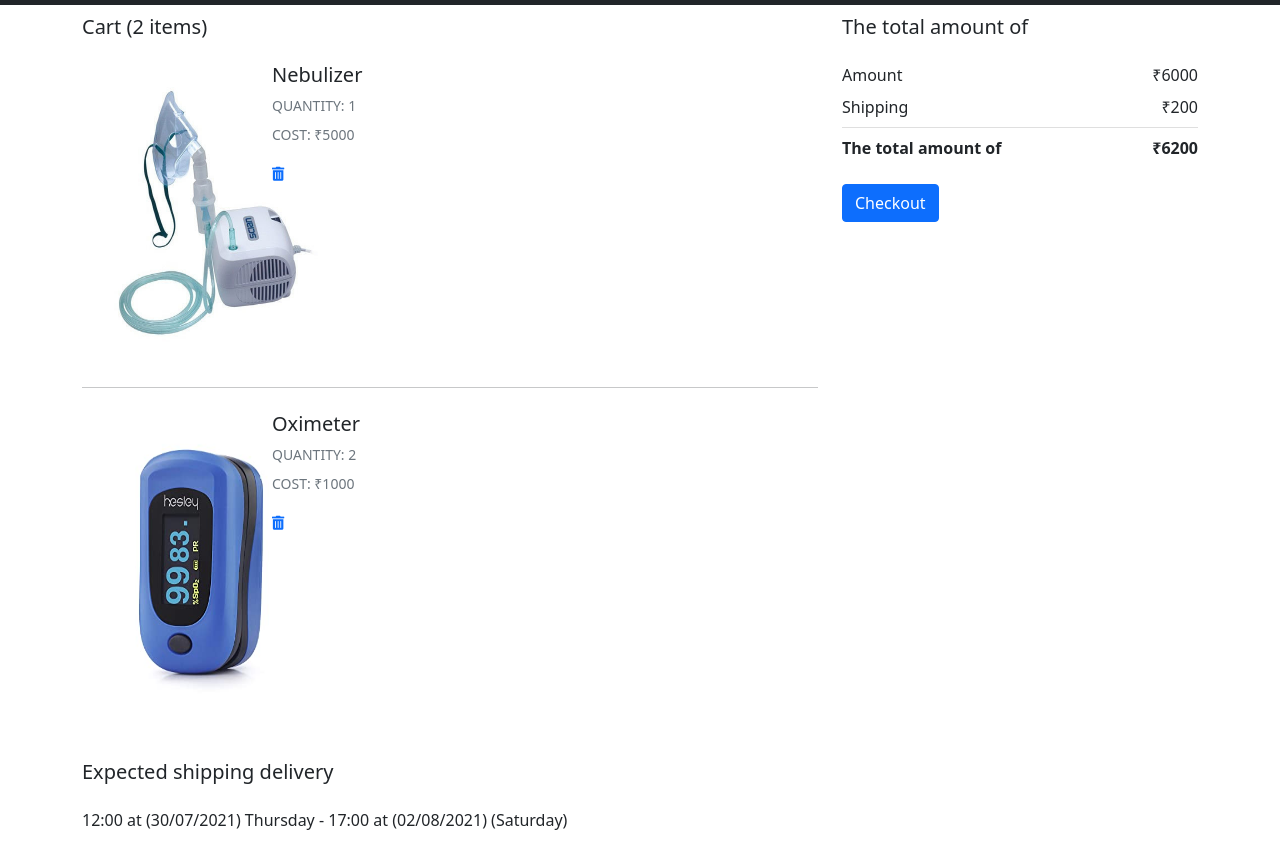
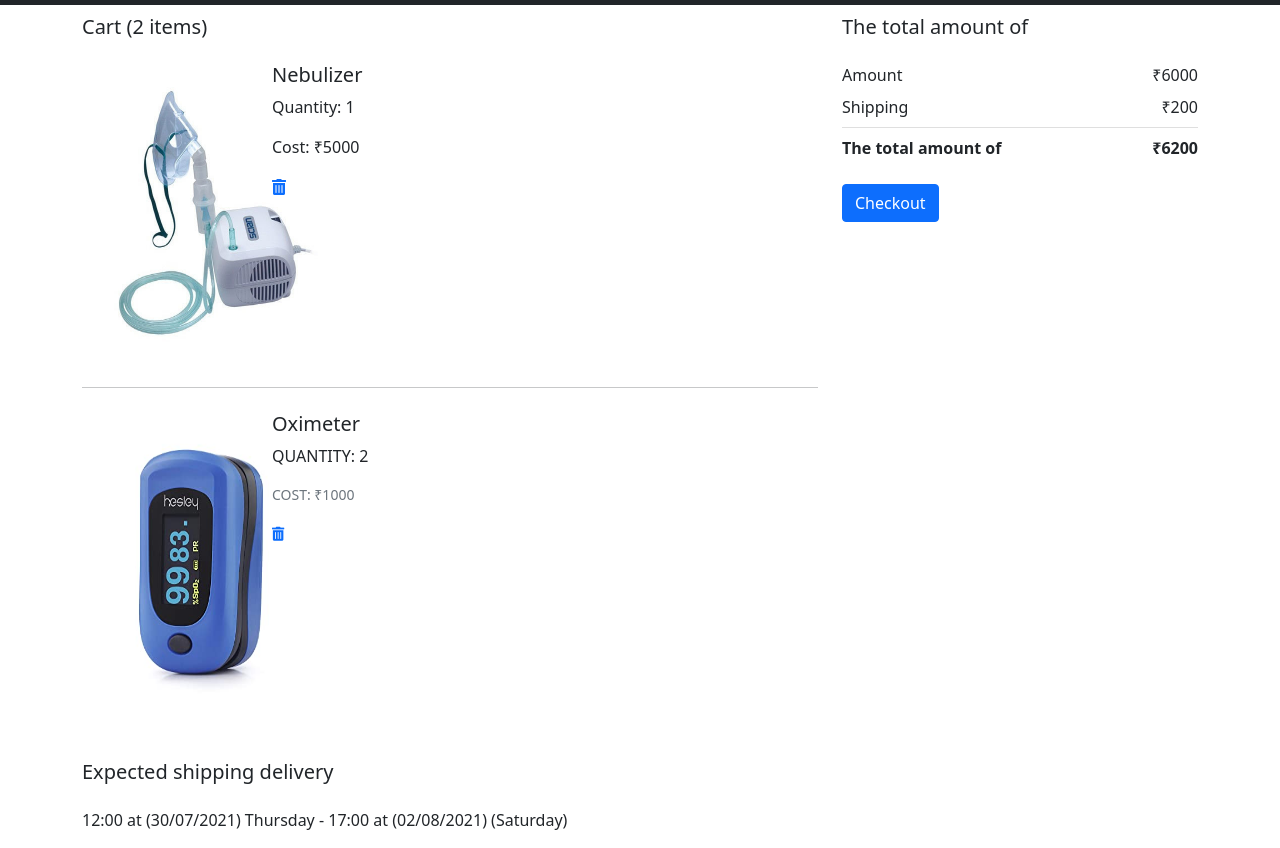
Before and after one commit to prince1998/Hospital-Inventory-Management-System, a plain HTML site: page cart.html in a window 1280 px wide. Shown: the part 65-913 px from the top of the page. Drawn offline with nearby package versions, Linux system fonts and the light colour scheme.

Commit message:
Cleaned Code

```diff
--- a/cart.html
+++ b/cart.html
@@ -47,7 +47,7 @@
 
         <!-- Card -->
         <div class="mb-3">
-          <div class="pt-4 wish-list">
+          <div class="pt-4">
 
             <h5 class="mb-4">Cart (<span>2</span> items)</h5>
 
@@ -67,14 +67,14 @@
                     <div>
                       <h5>Nebulizer</h5>
 
-                      <p class="mb-2 text-muted text-uppercase small">Quantity: 1</p>
-                      <p class="mb-3 text-muted text-uppercase small">Cost: ₹5000</p>
+                      <p>Quantity: 1</p>
+                      <p>Cost: ₹5000</p>
                     </div>
 
                   </div>
-                  <div class="d-flex justify-content-between align-items-center">
+                  <div>
                     <div>
-                      <a href="#!" type="button" class="card-link-secondary small text-uppercase mr-3"><i
+                      <a href="#!" type="button"><i
                           class="fas fa-trash-alt mr-1"></i></a>
 
                     </div>
@@ -86,7 +86,7 @@
             <hr class="mb-4">
             <div class="row mb-4">
               <div class="col-md-5 col-lg-3 col-xl-3">
-                <div class="view zoom overlay z-depth-1 rounded mb-3 mb-md-0">
+                <div>
                   <img
                     src="img/oximeter.jpg" width="250px" alt="Sample">
 
@@ -94,10 +94,10 @@
               </div>
               <div class="col-md-7 col-lg-9 col-xl-9">
                 <div>
-                  <div class="d-flex justify-content-between">
+                  <div class="d-flex justify-content-between"></div>
                     <div>
                       <h5>Oximeter</h5>
-                      <p class="mb-2 text-muted text-uppercase small">QUANTITY: 2
+                      <p>QUANTITY: 2
 
                     </p>
                       <p class="mb-3 text-muted text-uppercase small">COST: ₹1000</p>
@@ -105,7 +105,7 @@
                     <div>
 
                     </div>
-                  </div>
+
 
 
                       <a href="#!" type="button" class="card-link-secondary small text-uppercase mr-3"><i
@@ -121,9 +121,7 @@
 
           </div>
         </div>
-        <!-- Card -->
 
-        <!-- Card -->
         <div class="mb-3">
           <div class="pt-4">
 
@@ -135,9 +133,7 @@
 
 
       </div>
-      <!--Grid column-->
 
-      <!--Grid column-->
       <div class="col-lg-4">
 
         <!-- Card -->
@@ -177,12 +173,9 @@
 
 
       </div>
-      <!--Grid column-->
 
     </div>
-    <!-- Grid row -->
 </div>
   </section>
-  <!--Section: Block Content-->
 </body>
 </html>
```
